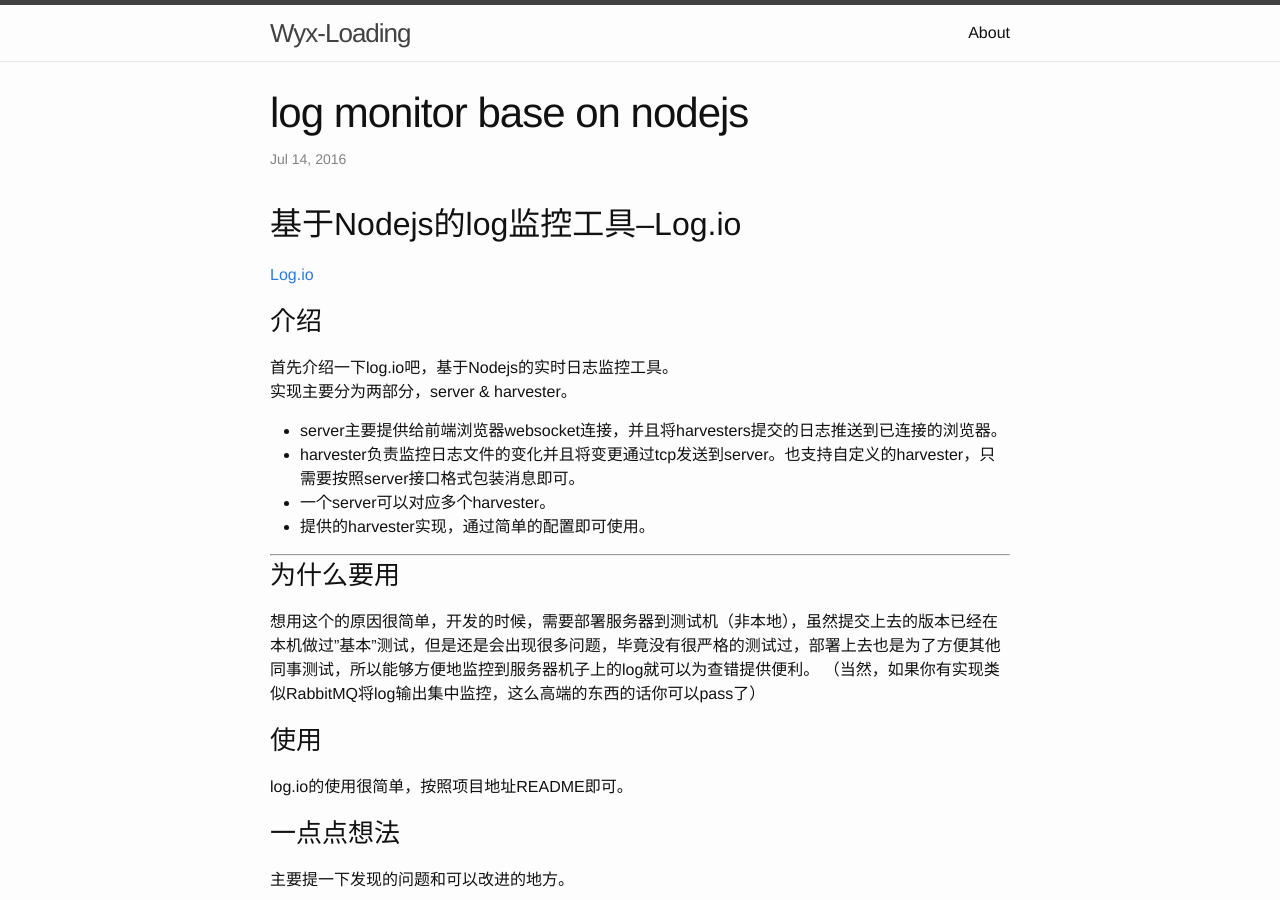
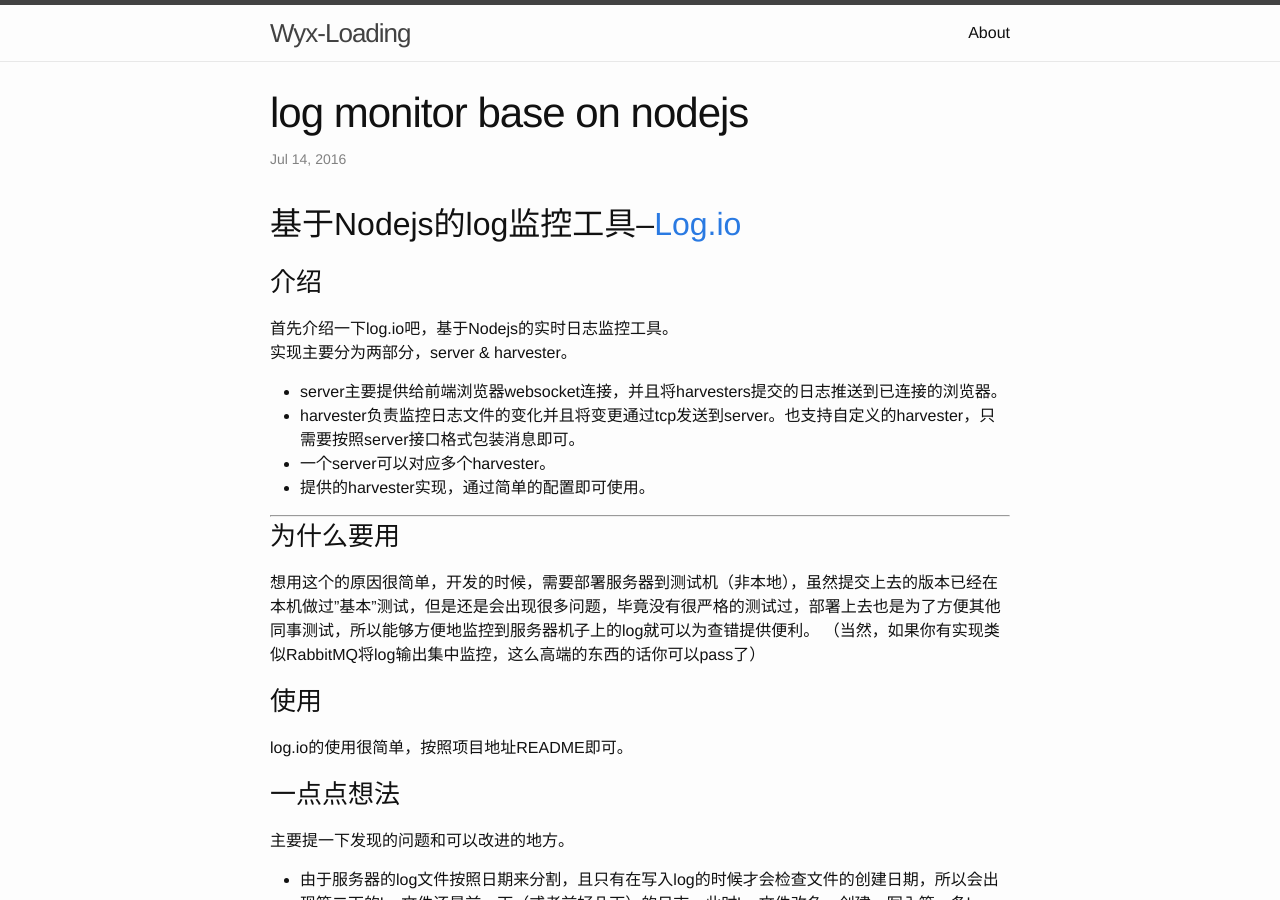
Before and after one commit to wyx-loading/wyx-loading.github.io, a Jekyll site: the page built from _posts/2016-07-14-log-monitor-base-on-nodejs.markdown, in a window 1280 px wide and 900 px high. Built offline with Jekyll 4.4.1, drawn with Linux system fonts in a browser that asks for light colours.

Commit message:
修改排版

```diff
--- a/_posts/2016-07-14-log-monitor-base-on-nodejs.markdown
+++ b/_posts/2016-07-14-log-monitor-base-on-nodejs.markdown
@@ -5,9 +5,7 @@ date:   2016-07-14 14:47:00 +0800
 categories: ['blog', 'nodejs']
 ---
 
-## 基于Nodejs的log监控工具--Log.io
-
-[Log.io][Log.io site]
+## 基于Nodejs的log监控工具--[Log.io][Log.io site]
 
 ### 介绍
 
```
